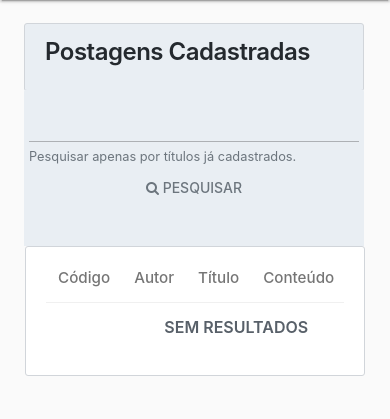
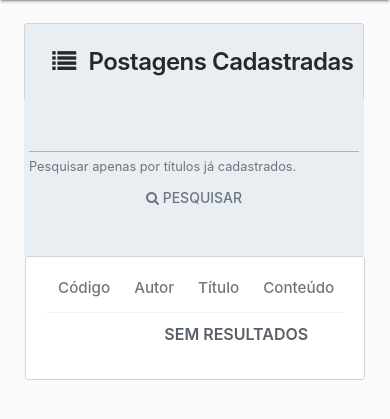
Before and after one commit to vitorserrano/Projeto.PHP, a PHP site: page /listaFormulario.php in a window 390 px wide. Shown: the part 56-475 px from the top of the page. Run offline with PHP 8.4, Linux system fonts and the light colour scheme; a user stored in the database is signed in; data comes from the database, SQL or seed files in the repository; both versions use the stored data as it was after the commit.

Commit message:
Alteração Visual e correção de responsividade na lista de conteúdos

```diff
--- a/asserts/css/formulario.css
+++ b/asserts/css/formulario.css
@@ -32,10 +32,15 @@
     font-size: 25px;
 }
 
-.navbar .fa {
+#icon-logo {
     color: #ffffff;
     font-size: 35px;
     padding: 0 .5em;
+}
+
+#icon-menu {
+    color: #ffffff;
+    padding: 0 .3em;
 }
 
 .nav-link:hover {
@@ -82,6 +87,7 @@
     font-weight: 600;
     letter-spacing: -.5px;
     padding-left: 15px;
+    margin-top: 10px;
 }
 
 .header-formulario h1:hover {
@@ -102,6 +108,18 @@
     font-family: -apple-system, BlinkMacSystemFont, Segoe UI, Helvetica, Arial, sans-serif, Apple Color Emoji, Segoe UI Emoji, Segoe UI Symbol !important;
 }
 
+.table td {
+    padding: 0.55em !important;
+}
+
+#titulo {
+    max-width: 250px !important;
+}
+
+#conteudo {
+    max-width: 250px !important;
+}
+
 #sair {
     color: red !important;
 }
@@ -114,6 +132,7 @@
     color: black !important;
     font-size: 25px;
     margin-top: 3px;
+    padding: 0 .3em;
 }
 
 #sair .fa:hover {
@@ -125,6 +144,14 @@
     padding: 0 .5em;
 }
 
+#icon-listaFormulario {
+    font-size: 20px;
+}
+
+#icon-header-formulario {
+    padding: 0 .3em;
+}
+
 @media only screen and (max-width: 760px) {
     .btn-clear-form {
         margin-right: 0;
--- a/asserts/css/style.css
+++ b/asserts/css/style.css
@@ -74,6 +74,8 @@
 
     .btn-confirmar {
         color: #4caf50 !important;
+<<<<<<< HEAD
+=======
     }
 
     .btn-editar{
@@ -82,6 +84,7 @@
 
     .error{
         color: red !important;
+>>>>>>> a1793270ecb5bc1883912750da790c903c4cd4b8
     }
 
     @media only screen and (max-width: 760px) {
--- a/asserts/js/validacaoInput.js
+++ b/asserts/js/validacaoInput.js
@@ -19,16 +19,16 @@
 
         messages: {
             titulo_postagem: {
-            maxlength: 'O título só pode ter até 50 caracteres.',
+                maxlength: 'O título só pode ter até 50 caracteres, não será possível continuar!',
             },
             resumo_postagem: {
-            maxlength: 'O resumo só pode ter até 150 caracteres.'
+                maxlength: 'O resumo só pode ter até 150 caracteres, não será possível continuar!'
             },
             conteudo_postagem: {
-            maxlength: 'O conteudo só pode ter até 150 caracteres.'
+                maxlength: 'O conteudo só pode ter até 150 caracteres, não será possível continuar!'
             },
             url_postagem: {
-            maxlength: 'O título só pode ter até 250 caracteres.'
+                maxlength: 'O título só pode ter até 250 caracteres, não será possível continuar!'
             },
         },
 
--- a/cadastrar.php
+++ b/cadastrar.php
@@ -9,8 +9,9 @@
     <link rel="stylesheet" href="./asserts/css/style.css">
     <link rel="stylesheet" href="https://cdnjs.cloudflare.com/ajax/libs/font-awesome/4.7.0/css/font-awesome.css">
     <link rel="stylesheet" href="asserts/css/bootstrap-material-design.min.css">
+    <link rel="shortcut icon" href="./img/favicon.ico">
 
-    <title>Projeto</title>
+    <title>Projeto.PHP</title>
 </head>
 
 <body>
--- a/editarPostagem.php
+++ b/editarPostagem.php
@@ -4,7 +4,7 @@
   <div class="container mt-4">
     <div class="form-row">
       <div class="header-formulario col-md-12">
-        <h1>Cadastrar Postagem</h1>
+        <h1> <i id="icon-header-formulario" class="fa fa-edit"></i> Editar Postagem</h1>
       </div>
     </div>
 
--- a/formulario.php
+++ b/formulario.php
@@ -5,7 +5,7 @@
     <div class="container mt-4">
         <div class="form-row">
             <div class="header-formulario col-md-12">
-                <h1>Cadastrar Postagem</h1>
+                <h1> <i id="icon-header-formulario" class="fa fa-plus"></i> Cadastrar Postagem</h1>
             </div>
         </div>
 
--- a/includes/header.php
+++ b/includes/header.php
@@ -13,8 +13,9 @@
     <link rel="stylesheet" href="./asserts/css/formulario.css">
     <link rel="stylesheet" href="https://cdnjs.cloudflare.com/ajax/libs/font-awesome/4.7.0/css/font-awesome.css">
     <link rel="stylesheet" href="./asserts/css/bootstrap-material-design.min.css">
+    <link rel="shortcut icon" href="./img/favicon.ico">
 
-    <title>Projeto</title>
+    <title>Projeto.PHP</title>
 </head>
 
 <body>
--- a/includes/nav.php
+++ b/includes/nav.php
@@ -1,5 +1,5 @@
 <nav class="navbar navbar-expand-lg navbar-dark">
-  <i class="fa fa-rebel"></i> <a class="navbar-brand" id="logo" href="home.php">Projeto.PHP</a>
+  <i id="icon-logo" class="fa fa-rebel"></i> <a class="navbar-brand" id="logo" href="home.php">Projeto.PHP</a>
   <button class="navbar-toggler" type="button" data-toggle="collapse" data-target="#navbarText" aria-controls="navbarText" aria-expanded="false" aria-label="Toggle navigation">
     <span class="navbar-toggler-icon"></span>
   </button>
@@ -7,12 +7,12 @@
     <ul class="navbar-nav mr-auto">
       <li class="nav-item dropdown">
         <a class="nav-link dropdown-toggle" href="#" id="navbarDropdown" role="button" data-toggle="dropdown" aria-haspopup="true" aria-expanded="false">
-          Postagem
+          <i id="icon-menu" class="fa fa-file"></i> Postagem
         </a>
         <div class="dropdown-menu" aria-labelledby="navbarDropdown">
-          <a class="dropdown-item" href="formulario.php">Cadastrar Postagem</a>
+          <a class="dropdown-item" href="formulario.php"> Cadastrar Postagem</a>
           <div class="dropdown-divider"></div>
-          <a class="dropdown-item" href="listaFormulario.php">Postagens Cadastradas</a>
+          <a class="dropdown-item" href="listaFormulario.php"> Postagens Cadastradas</a>
         </div>
       </li>
     </ul>
@@ -20,7 +20,7 @@
 
       <li class="nav-item dropdown">
         <a class="nav-link dropdown-toggle" href="#" id="navbarDropdown" role="button" data-toggle="dropdown" aria-haspopup="true" aria-expanded="false">
-          <i class="fa fa-user-circle"></i><?php echo $_SESSION['id_nome']; ?>
+          <i id="icon-menu" class="fa fa-user-circle"></i><?php echo $_SESSION['id_nome']; ?>
         </a>
         <div class="dropdown-menu dropdown-menu-right" aria-labelledby="navbarDropdown">
           <a id= "sair" class="dropdown-item" href="login.php"> <i class="fa fa-sign-out"></i> Sair</a>
--- a/listaFormulario.php
+++ b/listaFormulario.php
@@ -7,7 +7,7 @@
 
         <div class="form-row">
             <div class="header-formulario col-md-6">
-                <h1>Postagens Cadastradas</h1>
+                <h1> <i id="icon-header-formulario" class="fa fa-list"></i> Postagens Cadastradas</h1>
             </div>
             <div class="search-box col-md-6">
                 <form>
@@ -52,9 +52,10 @@
                         <tr>
                             <th scope="col">Código</th>
                             <th scope="col">Autor</th>
-                            <th scope="col">Título</th>
-                            <th scope="col">Conteúdo</th>
+                            <th id="titulo" scope="col">Título</th>
+                            <th id="conteudo" scope="col">Conteúdo</th>
                             <th scope="col">Criação</th>
+                            <th scope="col">Ações</th>
                         </tr>
                     </thead>
                     <tbody>
@@ -62,9 +63,9 @@
                         <?php foreach ($postagens as $postagem) { ?>
                             <tr>
                                 <th scope="row"> <?php echo $postagem['id_postagem']; ?> </th>
-                                <td><?php echo $postagem['nome_usuario']; ?></td>
-                                <td><?php echo $postagem['titulo_postagem']; ?></td>
-                                <td><?php echo $postagem['conteudo_postagem']; ?></td>
+                                <td ><?php echo $postagem['nome_usuario']; ?></td>
+                                <td id="titulo"><?php echo $postagem['titulo_postagem']; ?></td>
+                                <td id="conteudo"><?php echo $postagem['conteudo_postagem']; ?></td>
                                 <td><?php echo $postagem['data_postagem']; ?></td>
 
                                 <td>
@@ -105,10 +106,10 @@
                                             </div>
                                         </div>
                                     </div>
-                                    <button type="button" class="btn btn-info" data-toggle="modal" data-target="#_postagem<?php echo $postagem['id_postagem']; ?>">Visualizar</button>
-                                    <a class="btn btn-secondary" href="editarPostagem.php?id=<?php echo $postagem['id_postagem']; ?>"> Editar </a>
+                                    <button type="button" class="btn btn-info" data-toggle="modal" data-target="#_postagem<?php echo $postagem['id_postagem']; ?>"><i id="icon-listaFormulario" class="fa fa-eye"></i> </button>
+                                    <a class="btn btn-secondary" href="editarPostagem.php?id=<?php echo $postagem['id_postagem']; ?>"> <i id="icon-listaFormulario" class="fa fa-pencil"></i></a>
                                     <button type="button" class="btn btn-danger" data-toggle="modal" data-target="#modal-excluir">
-                                        Excluir
+                                        <i id="icon-listaFormulario" class="fa fa-trash"></i>
                                     </button>
                                     <div class="modal fade" id="modal-excluir" tabindex="-1" role="dialog" aria-labelledby="exampleModalCenterTitle" aria-hidden="true">
                                         <div class="modal-dialog modal-dialog-centered" role="document">
--- a/login.php
+++ b/login.php
@@ -10,6 +10,8 @@
     <link rel="stylesheet" href="./asserts/css/login.css">
     <link rel="stylesheet" href="https://cdnjs.cloudflare.com/ajax/libs/font-awesome/4.7.0/css/font-awesome.css">
     <link rel="stylesheet" href="asserts/css/bootstrap-material-design.min.css">
+    <link rel="shortcut icon" href="./img/favicon.ico">
+
     <title>Projeto.PHP</title>
 </head>
 
--- a/recovery-email.php
+++ b/recovery-email.php
@@ -9,7 +9,9 @@
         <link rel="stylesheet" href="./asserts/css/style.css">
         <link rel="stylesheet" href="https://cdnjs.cloudflare.com/ajax/libs/font-awesome/4.7.0/css/font-awesome.css">
         <link rel="stylesheet" href="asserts/css/bootstrap-material-design.min.css">
-        <title>Projeto</title>
+        <link rel="shortcut icon" href="./img/favicon.ico">
+
+        <title>Projeto.PHP</title>
     </head>
 
     <body>
--- a/recovery-senha.php
+++ b/recovery-senha.php
@@ -9,6 +9,7 @@
         <link rel="stylesheet" href="./asserts/css/style.css">
         <link rel="stylesheet" href="https://cdnjs.cloudflare.com/ajax/libs/font-awesome/4.7.0/css/font-awesome.css">
         <link rel="stylesheet" href="asserts/css/bootstrap-material-design.min.css">
+        <link rel="shortcut icon" href="./img/favicon.ico">
 
         <title>Projeto.PHP</title>
     </head>
```
Also changed, not shown: DataBase/projeto.sql (+5 -5 lines), img/favicon.ico (added). Lines whose indentation alone changed are shown as unchanged.
